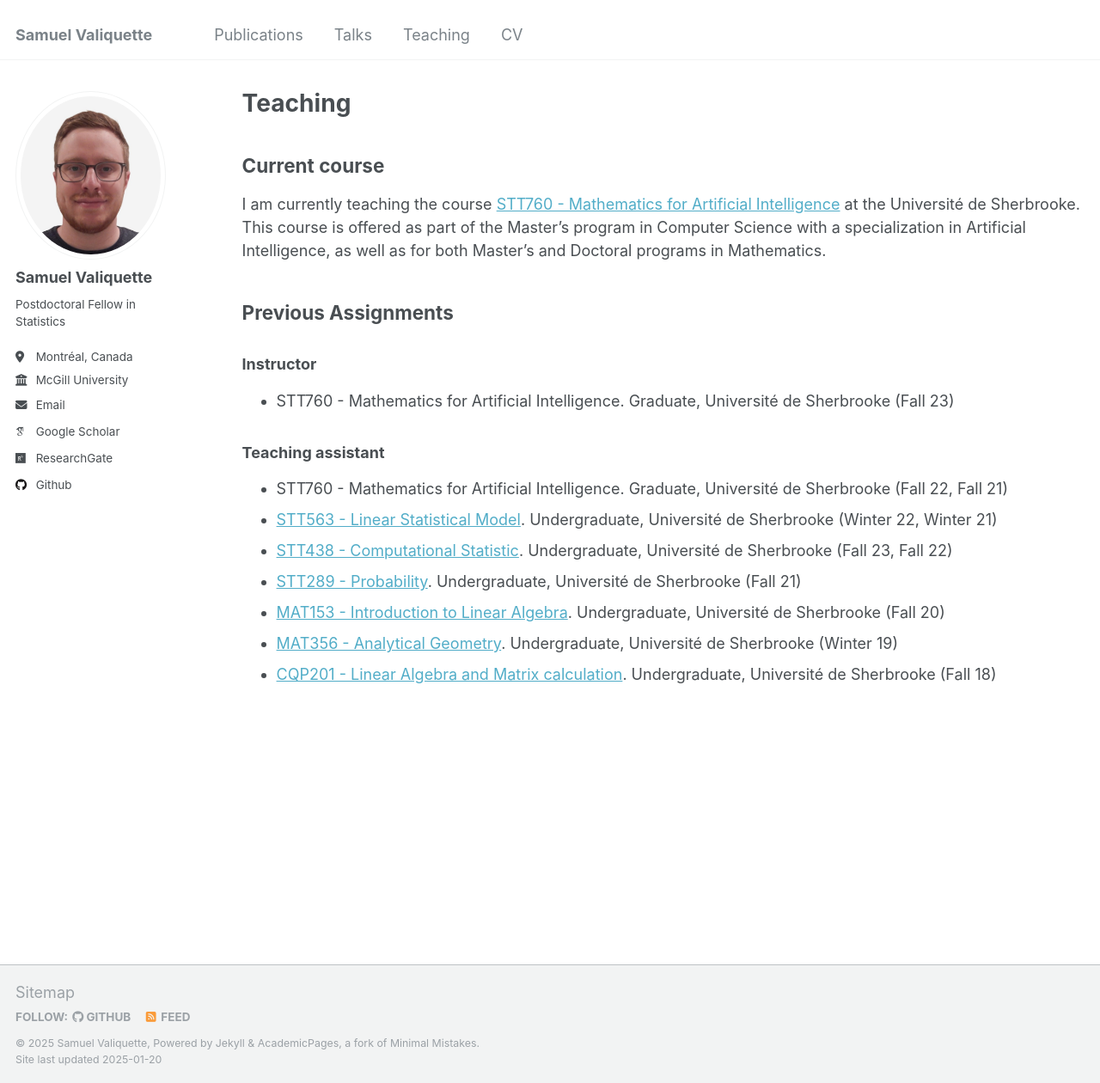
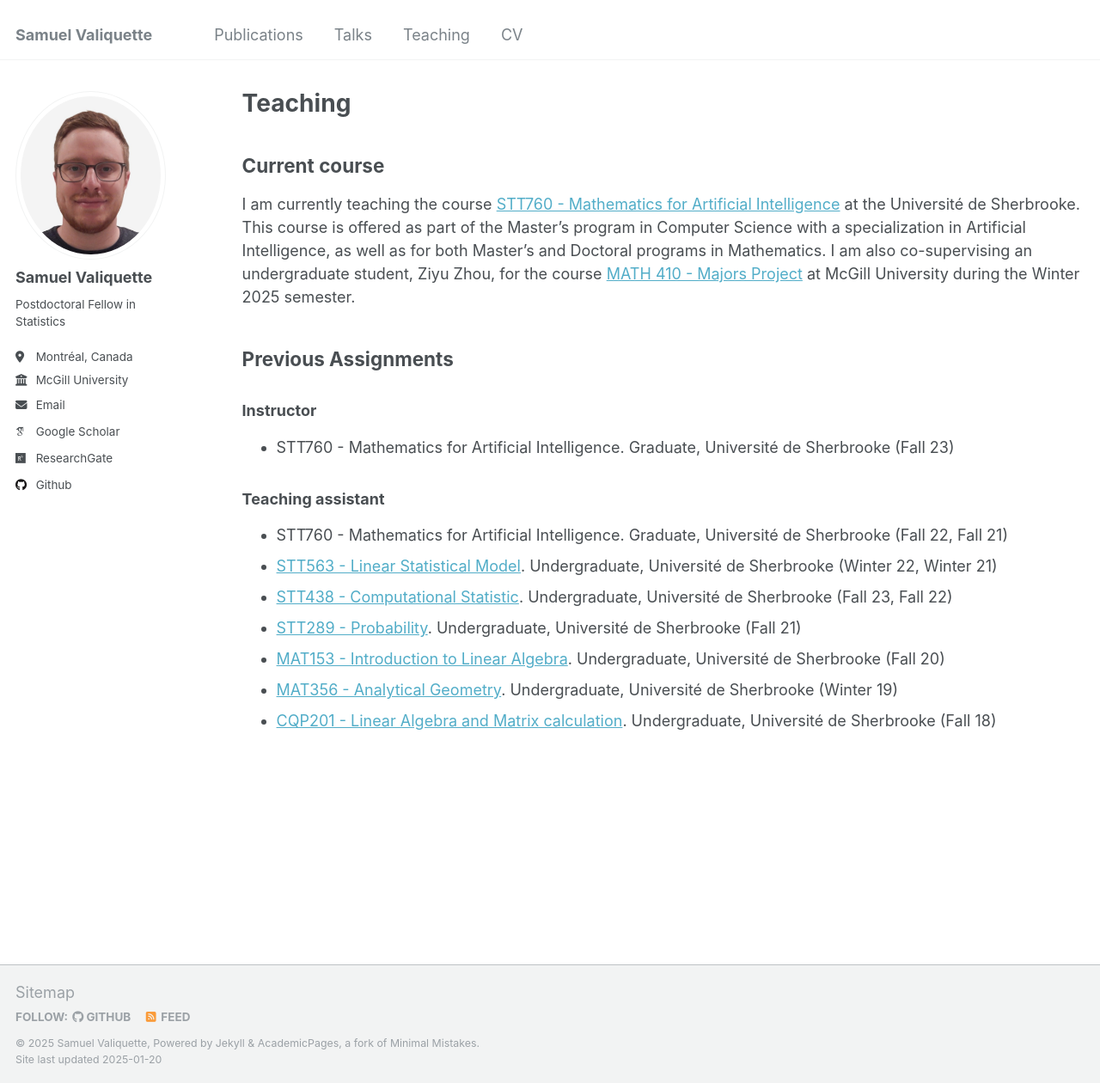
Before and after one commit to s-valiquette/s-valiquette.github.io, a Jekyll site: the page built from _pages/teaching.md, in a window 1280 px wide and 1260 px high. Shown: the whole window at 86% size. Built offline with Jekyll 4.4.1, drawn with Linux system fonts in a browser that asks for light colours; some web fonts are replaced.

Commit message:
Update teaching.md

```diff
--- a/_pages/teaching.md
+++ b/_pages/teaching.md
@@ -9,6 +9,7 @@ author_profile: true
 
 I am currently teaching the course [STT760 - Mathematics for Artificial Intelligence](https://www.usherbrooke.ca/admission/fiches-cours/STT760/mathematiques-pour-lintelligence-artificielle/) at the Université de Sherbrooke.
 This course is offered as part of the Master’s program in Computer Science with a specialization in Artificial Intelligence, as well as for both Master’s and Doctoral programs in Mathematics.
+I am also co-supervising an undergraduate student, Ziyu Zhou, for the course [MATH 410 - Majors Project](https://www.mcgill.ca/study/2024-2025/courses/math-410) at McGill University during the Winter 2025 semester.
 
 ## Previous Assignments
 
```
